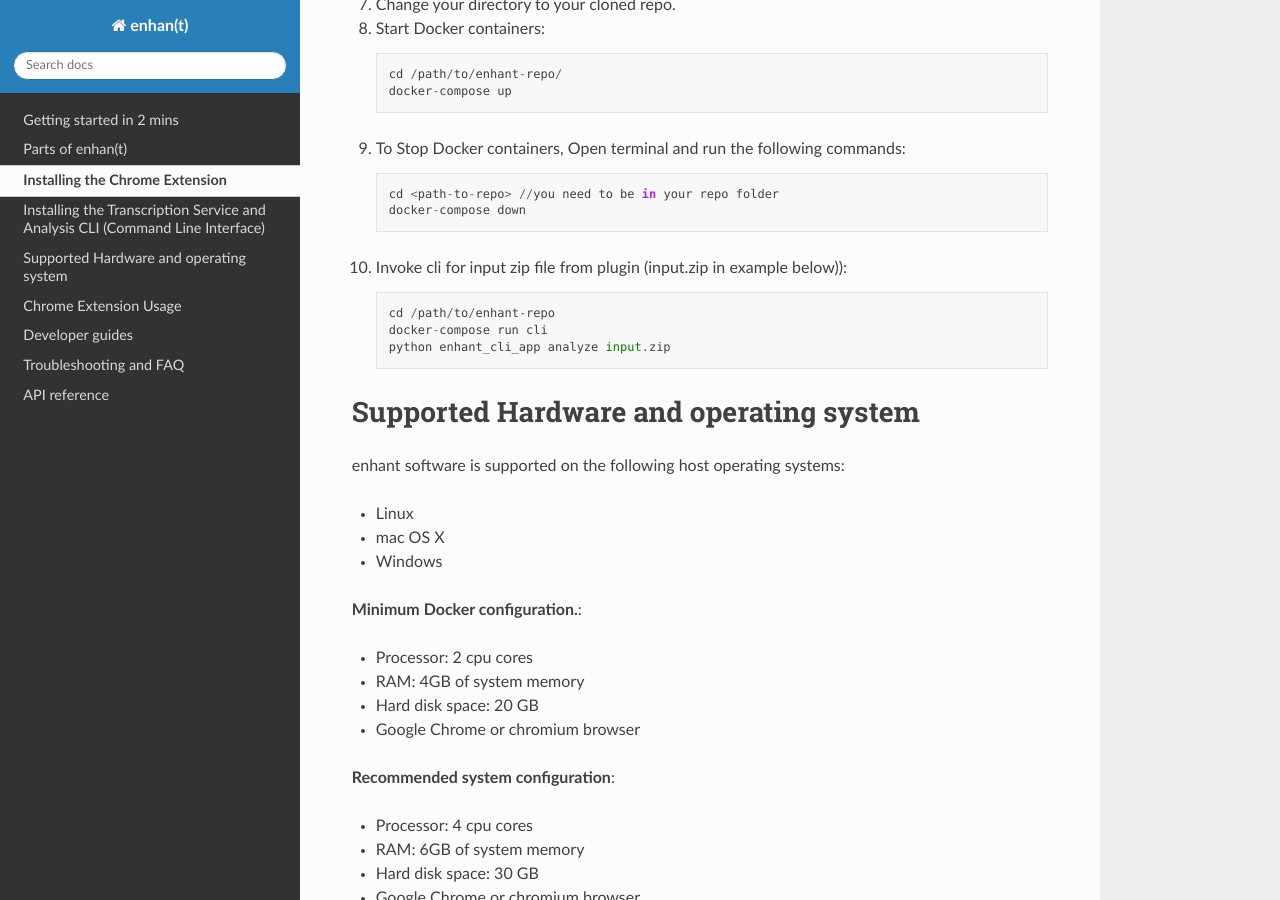
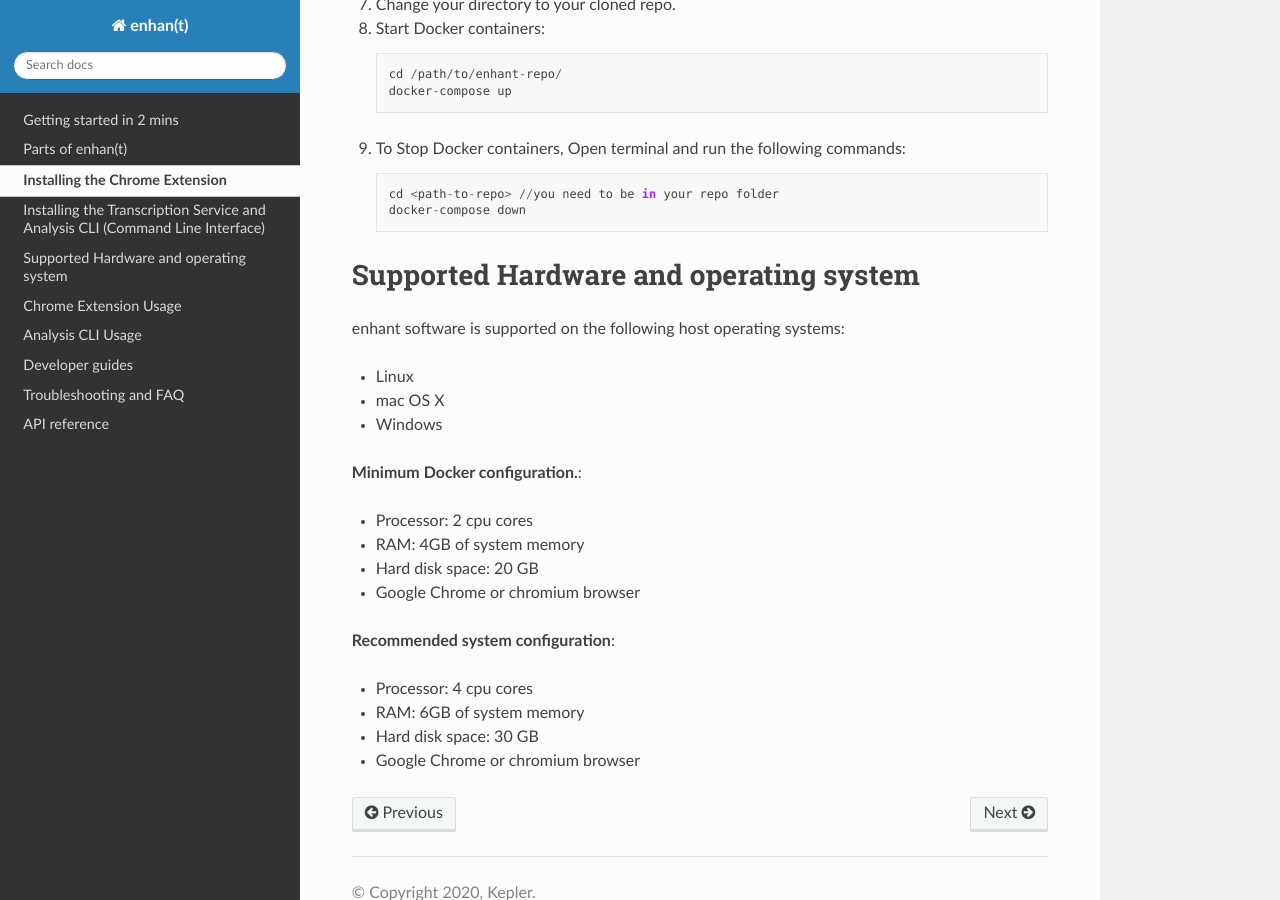
Before and after one commit to keplerlab/enhant, a Sphinx documentation site: the page built from docs/source/getting_started.rst, in a window 1280 px wide and 900 px high, scrolled down 1428 px. Built offline with Sphinx 7.4.7 and the Read the Docs theme 2.0.0, drawn with Linux system fonts in a browser that asks for light colours.

Commit message:
updated docs

```diff
--- a/docs/source/getting_started.rst
+++ b/docs/source/getting_started.rst
@@ -63,15 +63,6 @@
         docker-compose down
 
 
-#.  Invoke cli for input zip file from plugin (input.zip in example below))::
-
-
-        cd /path/to/enhant-repo
-        docker-compose run cli
-        python enhant_cli_app analyze input.zip
-
-
-
 Supported Hardware and operating system
 ========================================
 
--- a/docs/source/index.rst
+++ b/docs/source/index.rst
@@ -97,6 +97,7 @@
    Parts of enhan(t) <parts_of_enhant>
    Installation <getting_started>
    Chrome Extension Usage <chrome_extension_usage>
+   Analysis CLI Usage <analysis_cli_usage>
    Developer guides <developer_guides>
    Troubleshooting and FAQ <troubleshooting>
    API reference <reference>
```
Also changed, not shown: docs/source/analysis_cli_usage.rst (added, +35 -0 lines), docs/source/images/Architecture_NLP.jpg.
